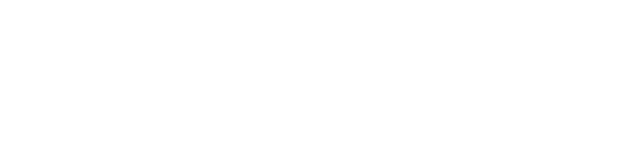
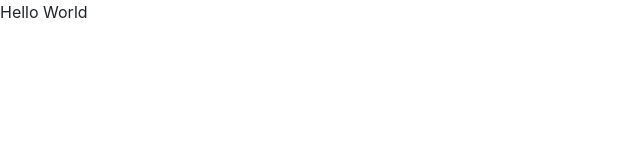
Before and after one commit to St3phanS/Eric-Stephan-Practice, a plain HTML site: page index.html in a window 1280 px wide. Shown: the whole page, without its empty margins (0-640 px from the left). Drawn offline with nearby package versions, Linux system fonts and the light colour scheme.

Commit message:
saved file and made test branch, started jumbotron, tested hello world

```diff
--- a/index.html
+++ b/index.html
@@ -12,7 +12,8 @@
     <link rel="stylesheet" href="css/bootstrap.min.css">
 </head>
 <body>
-
+    <!-- Add jumbotron -->
+    <p>Hello World</p>
 
     <!-- Option 1: jQuery and Bootstrap Bundle (includes Popper) -->
     <script src="https://code.jquery.com/jquery-3.5.1.slim.min.js" integrity="sha384-DfXdz2htPH0lsSSs5nCTpuj/zy4C+OGpamoFVy38MVBnE+IbbVYUew+OrCXaRkfj" crossorigin="anonymous"></script>
```
